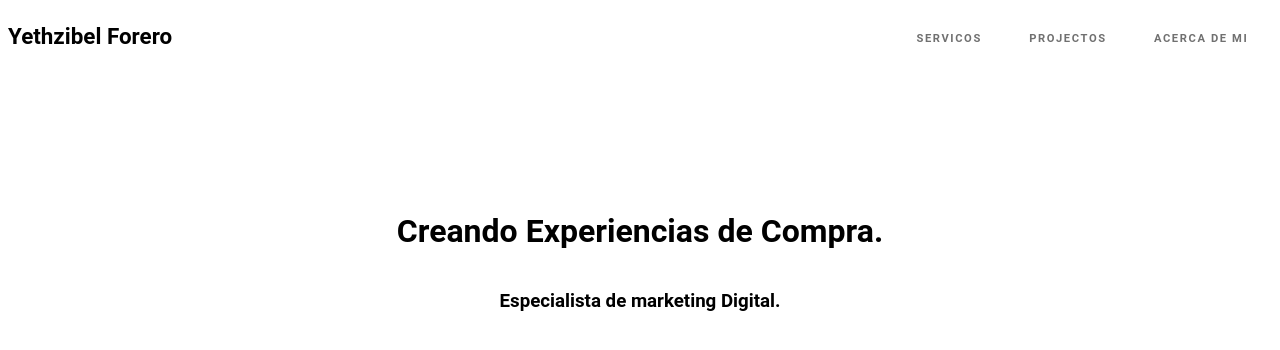
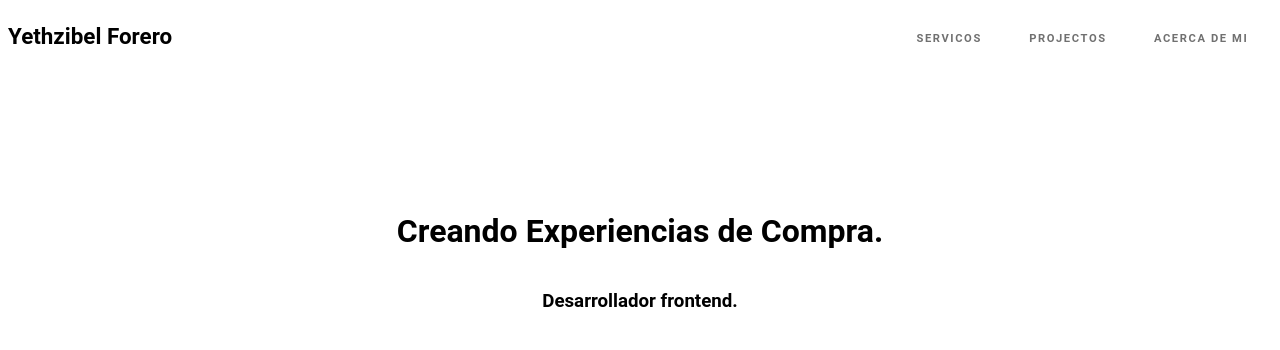
Before and after one commit to yethzibel/project, a plain HTML site: page index.html in a window 1280 px wide. Drawn offline with Linux system fonts and the light colour scheme.

Commit message:
actulizacion de subtitulo

```diff
--- a/index.html
+++ b/index.html
@@ -20,7 +20,7 @@
 
    	<main>
    		<h1>Creando Experiencias de Compra.</h1>
-   		<h3>Especialista de marketing Digital.</h3>
+   		<h3>Desarrollador frontend.</h3>
    	</main>
 
 </body>
```
